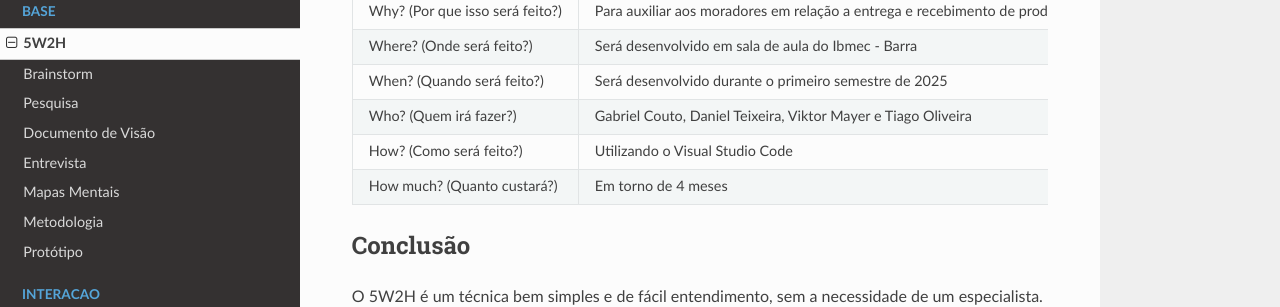
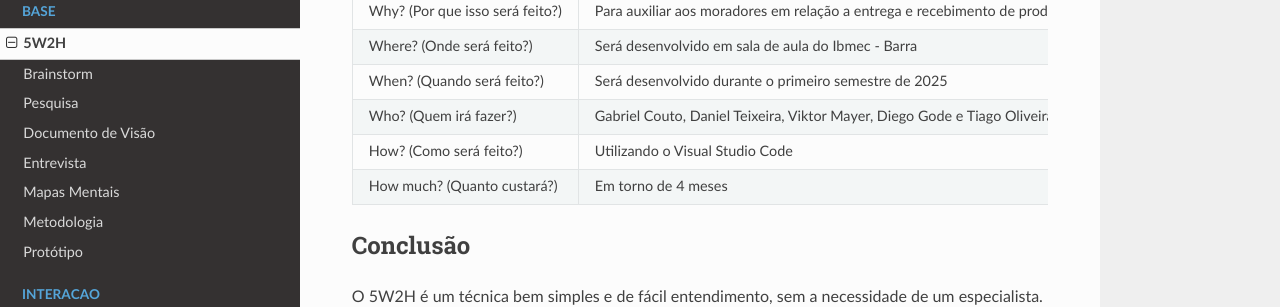
Before and after one commit to Projetos-de-Extensao/2025.1_01_IlhaDelivery, an MkDocs documentation site: the page built from docs/base/5w2h.md, in a window 1280 px wide and 900 px high, scrolled down 937 px. Shown: the part 151-458 px from the top of the window. Built offline with MkDocs 1.6.1, drawn with Linux system fonts in a browser that asks for light colours; nearby versions of some CDN libraries.

Commit message:
Update 5w2h.md

```diff
--- a/docs/base/5w2h.md
+++ b/docs/base/5w2h.md
@@ -43,7 +43,7 @@ title: 5W2H
 |Why? (Por que isso será feito?)| Para auxiliar aos moradores em relação a entrega e recebimento de produtos|
 |Where? (Onde será feito?)|Será desenvolvido em sala de aula do Ibmec - Barra|
 |When? (Quando será feito?)| Será desenvolvido durante o primeiro semestre de 2025|
-|Who? (Quem irá fazer?)| Gabriel Couto, Daniel Teixeira, Viktor Mayer e Tiago Oliveira|
+|Who? (Quem irá fazer?)| Gabriel Couto, Daniel Teixeira, Viktor Mayer, Diego Gode e Tiago Oliveira|
 |How? (Como será feito?)| Utilizando o Visual Studio Code |
 |How much? (Quanto custará?)|Em torno de 4 meses|
 
```
